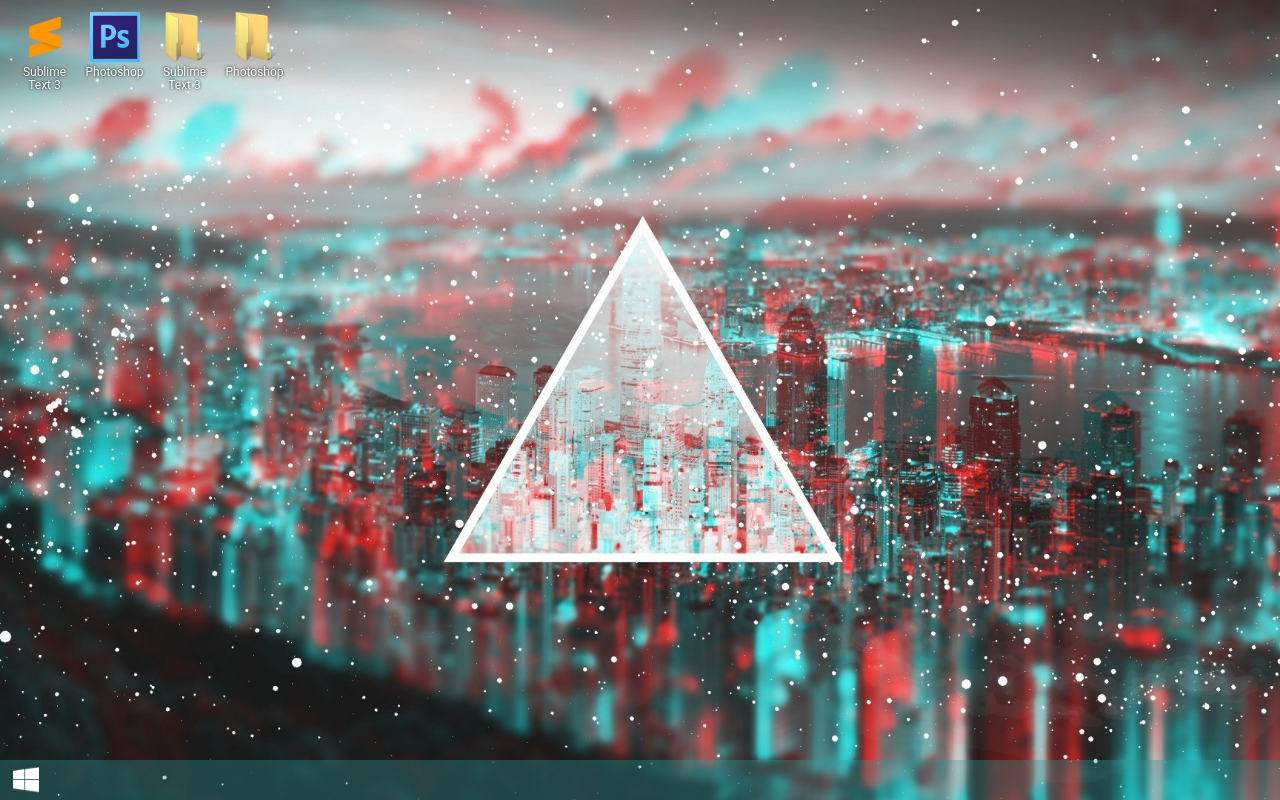
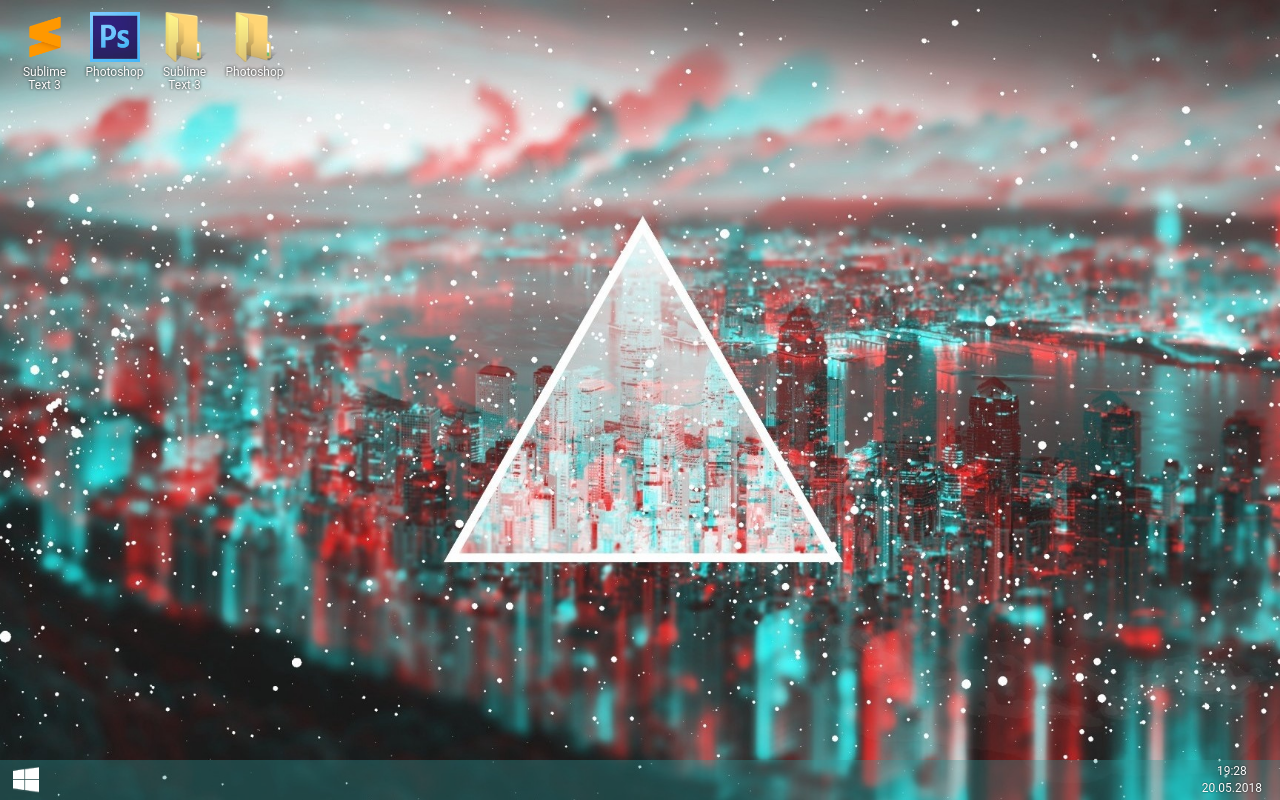
Before and after one commit to PickNRolls/WEB-Windows, a Vue app: page /#/ in a window 1280 px wide. Built offline with nearby package versions, Linux system fonts and the light colour scheme.

Commit message:
Added state panel to taskbar.

```diff
--- a/src/components/desktop/taskbar.vue
+++ b/src/components/desktop/taskbar.vue
@@ -2,12 +2,14 @@
   <div class="taskbar">
     <startMenu />
     <taskList />
+    <statePanel class="taskbar__state-panel" />
   </div>
 </template>
 
 <script>
 import startMenu from '../main_sys/taskbar/start-menu';
 import taskList from '../main_sys/taskbar/task-list';
+import statePanel from '../main_sys/taskbar/state-panel';
 
 export default {
   name: 'taskbar',
@@ -18,7 +20,8 @@ export default {
   },
   components: {
     startMenu,
-    taskList
+    taskList,
+    statePanel
   }
 };
 </script>
@@ -33,4 +36,6 @@ export default {
   position: fixed
   left: 0
   bottom: 0
+  &__state-panel
+    margin-left: auto
 </style>
--- /dev/null
+++ b/src/components/main_sys/taskbar/rollButton.vue
@@ -0,0 +1,27 @@
+<template>
+  <button class="roll-button">
+
+  </button>
+</template>
+
+<script>
+export default {
+  name: 'roll-button',
+  data () {
+    return {
+
+    };
+  }
+};
+</script>
+
+<style lang="sass" scoped>
+.roll-button
+  width: 7px
+  height: 100%
+  border: none
+  background: none
+  transition: background .25s ease
+  &:hover
+    background: #fff
+</style>
--- /dev/null
+++ b/src/components/main_sys/taskbar/state-panel.vue
@@ -0,0 +1,33 @@
+<template>
+  <div class="state-panel">
+    <timeTable class="state-panel__time" />
+    <rollButton class="state-panel__roll" />
+  </div>
+</template>
+
+<script>
+import timeTable from './timeTable';
+import rollButton from './rollButton';
+
+export default {
+  name: 'state-panel',
+  data () {
+    return {
+
+    };
+  },
+  components: {
+    timeTable,
+    rollButton
+  }
+};
+</script>
+
+<style lang="sass" scoped>
+.state-panel
+  display: flex
+  &__time
+    height: 100%
+  &__roll
+    margin-left: 11px
+</style>
--- /dev/null
+++ b/src/components/main_sys/taskbar/timeTable.vue
@@ -0,0 +1,49 @@
+<template>
+  <div class="time">
+    <span class="time__line time__line--locale">{{ hour }}:{{ minute }}</span>
+    <span class="time__line">{{ commonDate }}</span>
+  </div>
+</template>
+
+<script>
+export default {
+  name: 'timeTable',
+  data () {
+    return {
+      currentDate: new Date()
+    };
+  },
+  computed: {
+    minute () {
+      var min = this.currentDate.getMinutes();
+      if (min < 10) min = '0' + min;
+      return min;
+    },
+    hour () {
+      return this.currentDate.getHours();
+    },
+    commonDate () {
+      var day = this.currentDate.getUTCDate() + 1;
+      var month = this.currentDate.getMonth() + 1;
+      var year = this.currentDate.getUTCFullYear();
+
+      day = day < 10 ? '0' + day : day;
+      month = month < 10 ? '0' + month : month;
+      return `${day}.${month}.${year}`;
+    }
+  }
+};
+</script>
+
+<style lang="sass" scoped>
+.time
+  text-align: center
+  color: #fff
+  font-size: 12px
+  text-shadow: 0 0 2px rgba(#000, .8)
+  padding-top: 4px
+  &__line
+    display: block
+    &--locale
+      margin-bottom: 3px
+</style>
--- a/src/plugins/drag-n-drop.js
+++ b/src/plugins/drag-n-drop.js
@@ -89,7 +89,6 @@ DragNDrop.install = function (Vue, options) {
         });
       }
 
-      console.log(mousedownedEl);
       mousedownedEl = null;
     }
 
```
